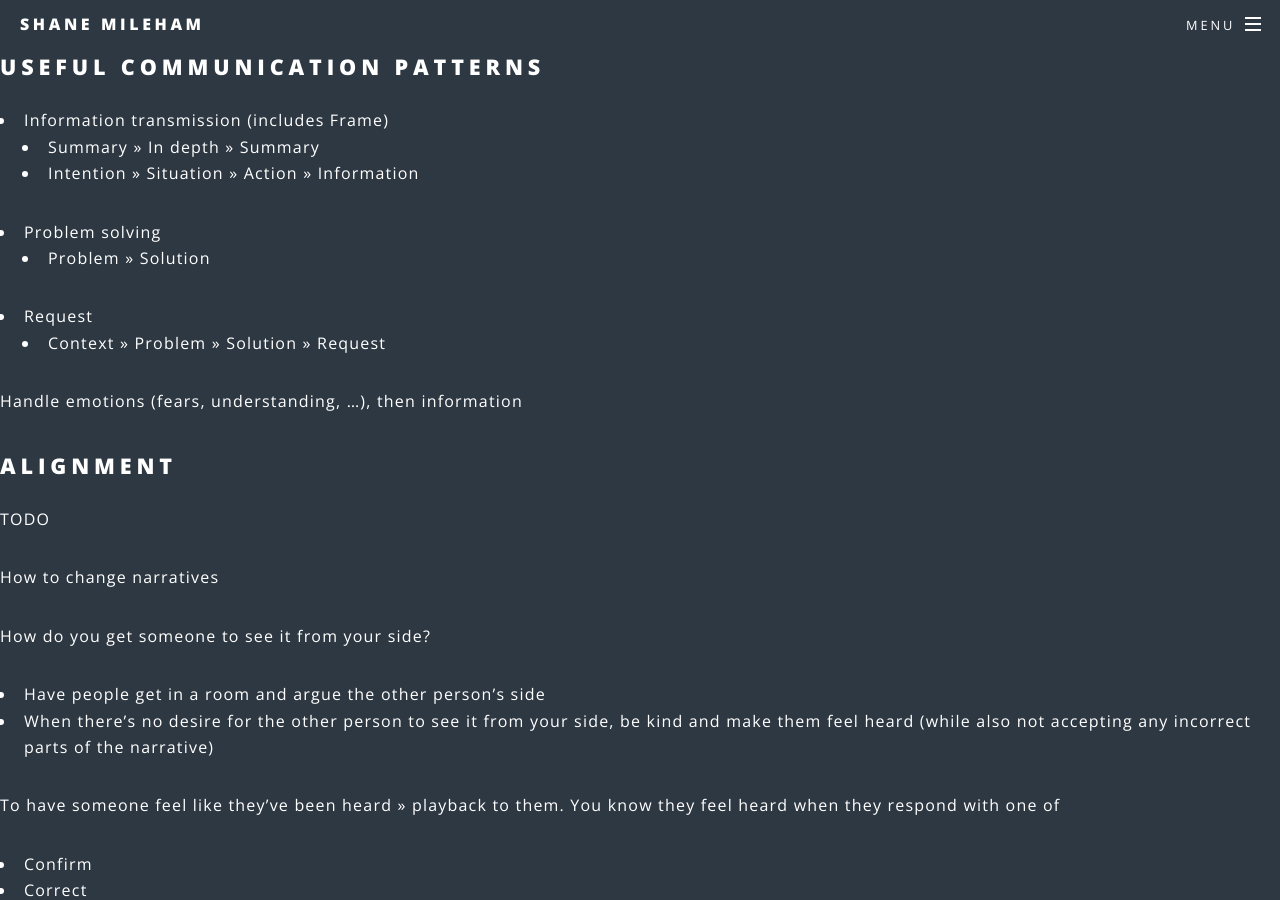
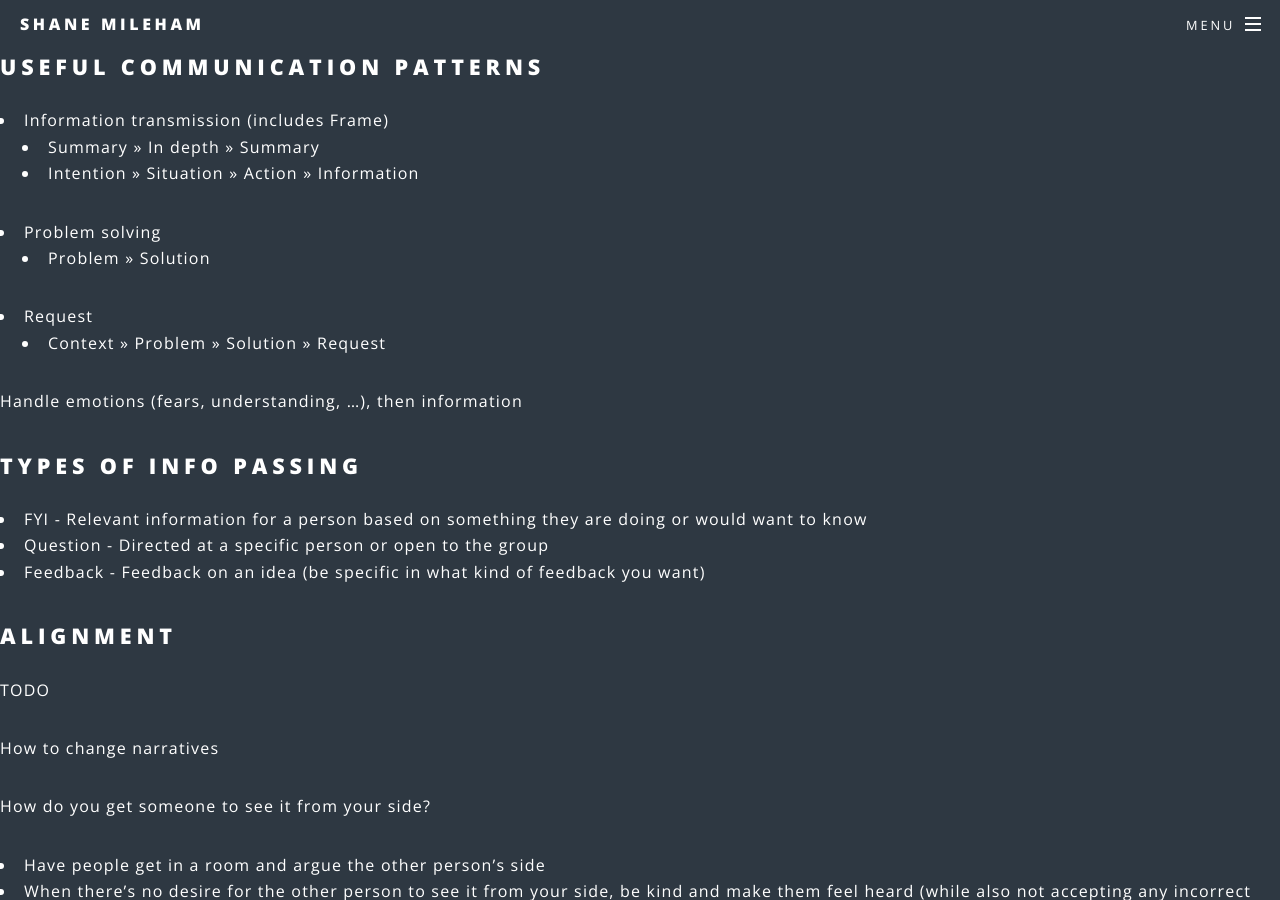
Before and after one commit to shanemileham/shanemileham.github.io, a Jekyll site: the page built from _kb/professional/communication/communication.md, in a window 1280 px wide and 900 px high. Built offline with Jekyll 4.4.1, drawn with Linux system fonts in a browser that asks for light colours; comment, search, counter and statistics services are not loaded.

Commit message:
Comm += info types

```diff
--- a/_kb/professional/communication/communication.md
+++ b/_kb/professional/communication/communication.md
@@ -12,6 +12,11 @@ title: Communication
   - Context >> Problem >> Solution >> Request
 
 Handle emotions (fears, understanding, ...), then information
+
+## Types of info passing
+- FYI - Relevant information for a person based on something they are doing or would want to know
+- Question - Directed at a specific person or open to the group
+- Feedback - Feedback on an idea (be specific in what kind of feedback you want)
 
 ## Alignment
 TODO
```
